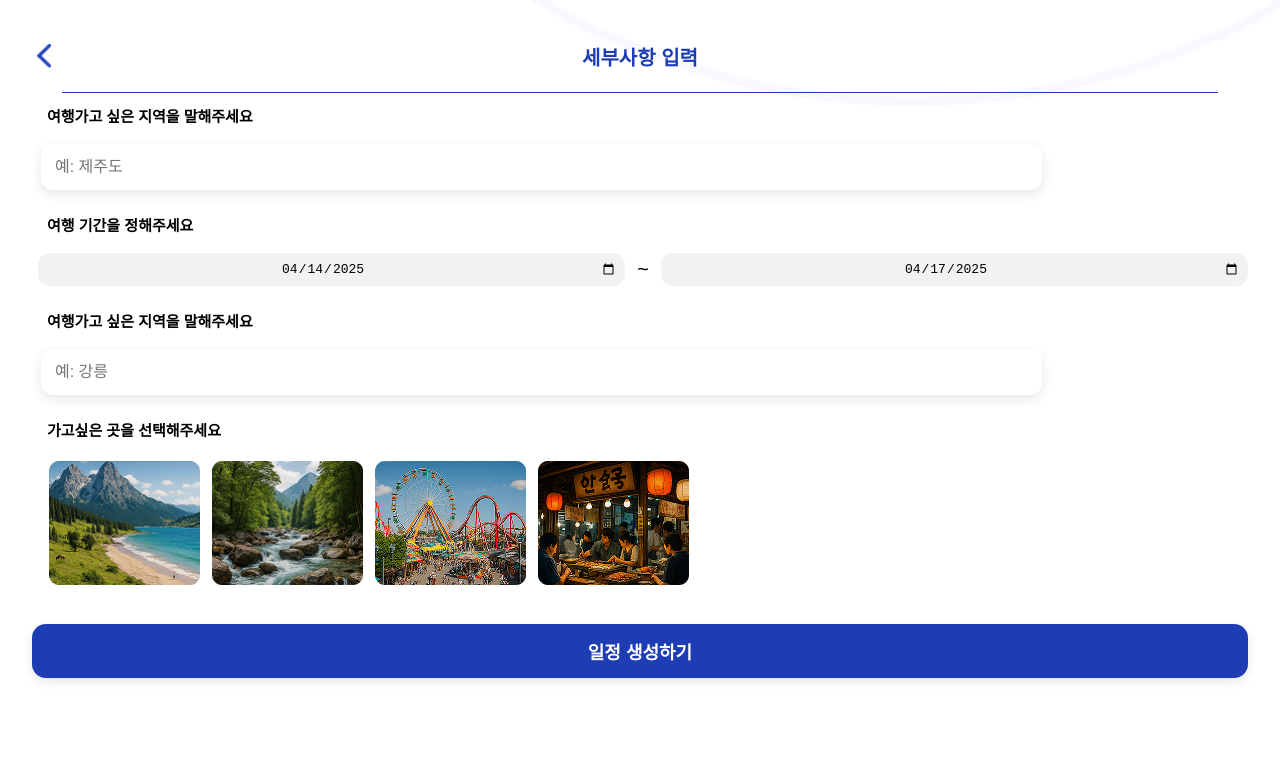
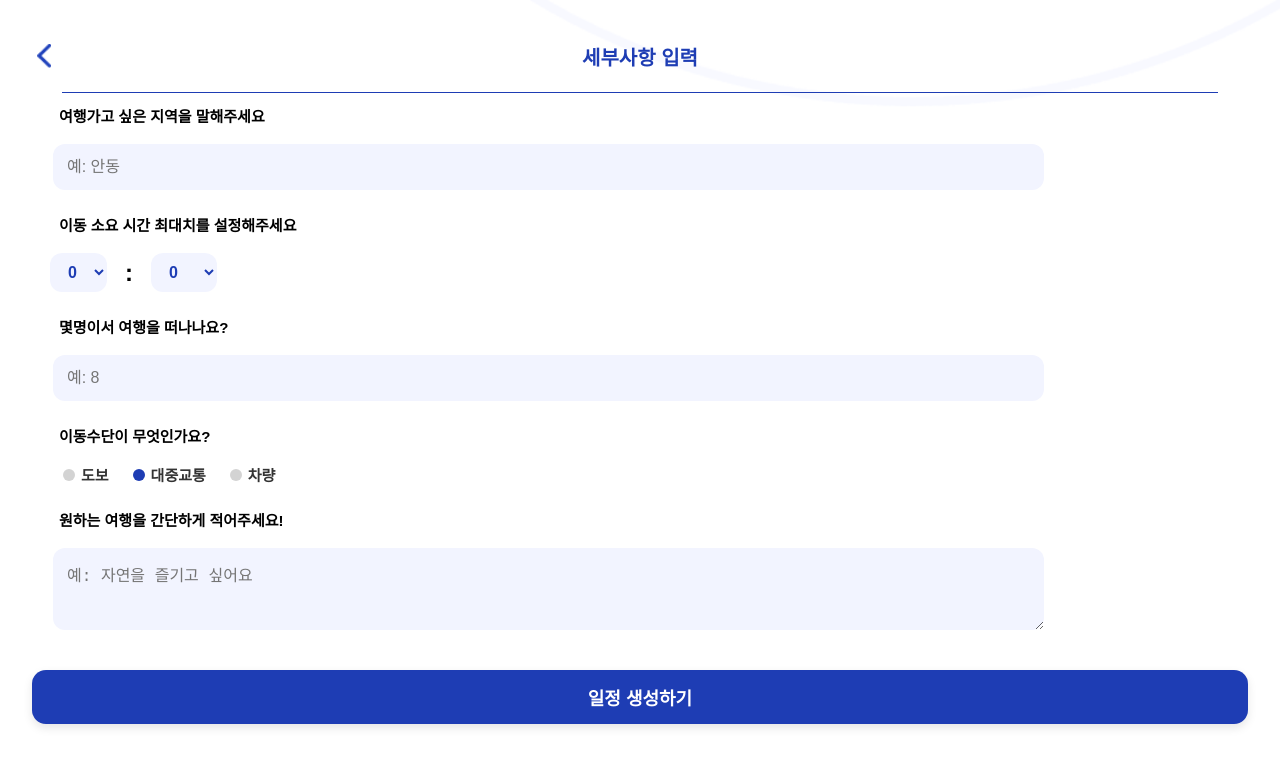
Before and after one commit to kimse8699/Tripico-FE, a React (Vite) app: page /create in a window 1280 px wide. Shown: the top 766 px of the page. Built offline with nearby package versions, Linux system fonts and the light colour scheme; a web font is replaced by a local one.

Commit message:
세부사항 다시 만듬

```diff
--- a/src/pages/create.jsx
+++ b/src/pages/create.jsx
@@ -17,31 +17,47 @@ function Create() {
       {/* 입력 필드 */}
       <div className="form-group">
         <label className="ai-parameter">여행가고 싶은 지역을 말해주세요</label>
-        <input type="text" className="input-box" placeholder="예: 제주도" />
+        <input type="text" className="input-box" placeholder="예: 안동" />
       </div>
 
       <div className="form-group">
-        <label className="ai-parameter">여행 기간을 정해주세요</label>
-        <div className="date-box">
-          <input type="date" className="date-input" value="2025-04-14" />
-          <span className="tilde">~</span>
-          <input type="date" className="date-input" value="2025-04-17" />
+        <label className="ai-parameter">이동 소요 시간 최대치를 설정해주세요</label>
+        <div className="time-limit-box">
+          <select className="time-select">
+            <option>0</option>
+            <option>1</option>
+            <option>2</option>
+            <option>3</option>
+            {/* ... */}
+          </select>
+          <span className="colon">:</span>
+          <select className="time-select">
+            <option>0</option>
+            <option>10</option>
+            <option>20</option>
+            <option>30</option>
+            {/* ... */}
+          </select>
         </div>
       </div>
 
       <div className="form-group">
-        <label className="ai-parameter">여행가고 싶은 지역을 말해주세요</label>
-        <input type="text" className="input-box" placeholder="예: 강릉" />
+        <label className="ai-parameter">몇명이서 여행을 떠나나요?</label>
+        <input type="text" className="input-box" placeholder="예: 8" />
       </div>
 
       <div className="form-group">
-        <label className="ai-parameter">가고싶은 곳을 선택해주세요</label>
-        <div className="image-options">
-          <div className="img-option" style={{ backgroundImage: `url('/img/img1.png')` }}></div>
-          <div className="img-option" style={{ backgroundImage: `url('/img/img2.png')` }}></div>
-          <div className="img-option" style={{ backgroundImage: `url('/img/img3.png')` }}></div>
-          <div className="img-option" style={{ backgroundImage: `url('/img/img4.png')` }}></div>
+        <label className="ai-parameter">이동수단이 무엇인가요?</label>
+        <div className="transport-options">
+          <div className="transport-item"><span className="dot" /> 도보</div>
+          <div className="transport-item selected"><span className="dot blue" /> 대중교통</div>
+          <div className="transport-item"><span className="dot" /> 차량</div>
         </div>
+      </div>
+
+      <div className="form-group">
+        <label className="ai-parameter">원하는 여행을 간단하게 적어주세요!</label>
+        <textarea className="input-box" rows="3" placeholder="예: 자연을 즐기고 싶어요"></textarea>
       </div>
 
       {/* 생성 버튼 */}
--- a/src/pages/home.jsx
+++ b/src/pages/home.jsx
@@ -16,7 +16,7 @@ function Home() {
         <div onClick={()=>{navigate('/created')}} className="schedule-card">
             <div className="schedule-circle" />
             <div className="schedule-text">
-            <div className="schedule-name">하회마을</div>
+            <div className="schedule-name">안동</div>
             <div className="schedule-date">3 days ago</div>
             </div>
             <div className="check-icon">✔</div>
--- a/src/pages_styles/create.css
+++ b/src/pages_styles/create.css
@@ -45,6 +45,7 @@
 
 .form-group {
   margin-bottom: 24px;
+  margin-left: 12px;
 }
 
 .form-group label {
@@ -63,44 +64,62 @@
   padding: 14px;
   border: none;
   border-radius: 12px;
-  background-color: #fff;
-  box-shadow: 0 4px 12px rgba(0, 0, 0, 0.1);
+  background-color: #f2f4ff;
   font-size: 16px;
   margin-left: 9px;
 }
 
-.date-box {
+.time-limit-box {
   display: flex;
   align-items: center;
-  gap: 12px;
+  gap: 18px;
   margin-left: 6px;
-  margin-bottom: 5px;
 }
 
-.date-input {
-  flex: 1;
-  padding: 8px;
+.time-select {
+  padding: 10px 14px;
+  font-size: 16px;
   border: none;
   border-radius: 12px;
-  background-color: #f2f2f2;
-  text-align: center;
-  font-size: 13px;
-  font-weight: 400;
+  background-color: #f2f4ff;
+  font-weight: 600;
+  color: #1e3db4;
 }
 
-.tilde {
-  font-size: 20px;
+.colon {
+  font-size: 24px;
+  font-weight: bold;
 }
 
-.image-options {
-    display: flex;
-    flex-wrap: wrap;
-    margin-left: 14px;
-    gap: 6px;
-  }
+.transport-options {
+  display: flex;
+  gap: 24px;
+  margin-top: 10px;
+  margin-left: 19px;
+}
 
-.image-option.selected {
-  border-color: #1e3db4;
+.transport-item {
+  display: flex;
+  align-items: center;
+  gap: 6px;
+  font-weight: bold;
+  font-size: 15px;
+  color: #333;
+}
+
+.dot {
+  width: 12px;
+  height: 12px;
+  border-radius: 50%;
+  background-color: lightgray;
+}
+
+.dot.blue {
+  background-color: #1e3db4;
+}
+
+.transport-item.selected .dot {
+  background-color: #1e3db4;
 }
 
 .ai-create-button {
@@ -115,25 +134,3 @@
   font-weight: 600;
   box-shadow: 0 4px 10px rgba(0, 0, 0, 0.1);
 }
-
-.img-option {
-  border-radius: 12px;
-  background-size: cover;
-  background-position: center;
-  background-repeat: no-repeat;
-  cursor: pointer;
-  border: 3px solid transparent;
-  transition: border-color 0.2s;
-    width: 151px;
-    height: 124px;
-}
-
-/* ✅ 마우스 올렸을 때 파란색 보더 */
-.img-option:hover {
-    border-color: #1e3db4;
-
-}
-  /* ✅ 선택됐을 때도 유지 */
-  .image-option.selected {
-    border-color: #1e3db4;
-  }
```
